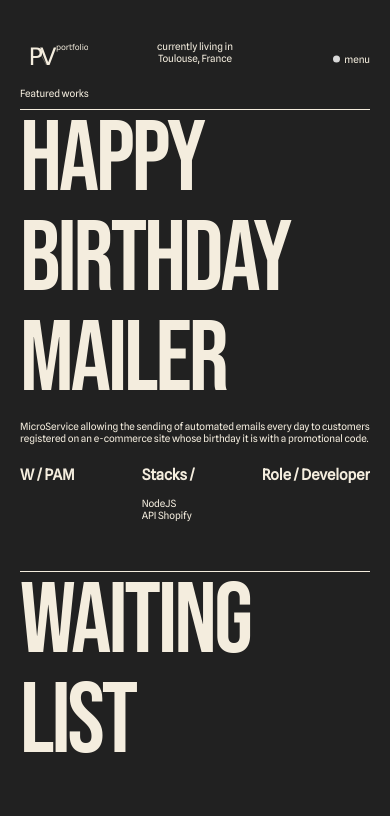
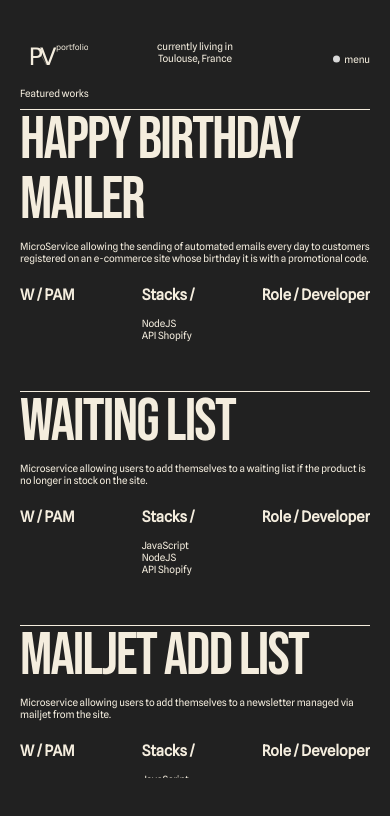
Before and after one commit to tifiloutube/my-portfolio, a Nuxt app in the folder portfolio/: page /Work in a window 390 px wide. Shown: the top 816 px of the page. Built offline with nearby package versions, Linux system fonts and the light colour scheme.

Commit message:
responsive workPage

```diff
--- a/portfolio/assets/style/global.css
+++ b/portfolio/assets/style/global.css
@@ -104,12 +104,12 @@ a:hover, a:focus {
         font-size: 10px;
     }
     .h1 {
-        font-size: 100px;
+        font-size: 60px;
     }
     .h2 {
         font-size: 40px;
     }
     .text {
-        font-size: 10px;
+        font-size: 16px;
     }
 }
--- a/portfolio/components/WorkPage/ExperiencePro.vue
+++ b/portfolio/components/WorkPage/ExperiencePro.vue
@@ -34,6 +34,7 @@ onMounted(() => {
     projects = Array.from(document.querySelectorAll('.project'));
     updateProjects();
 
+    if (window.innerWidth >= 1024) {  // Ajout de cette condition
       for (let i = 0; i < projects.length; i++) {
         const project = projects[i];
         const nextProject = projects[i + 1];
@@ -53,6 +54,7 @@ onMounted(() => {
           }
         } else {
           h1Element.style.fontSize = '196px';
+        }
       }
     }
   });
```
Lines whose indentation alone changed are shown as unchanged.
